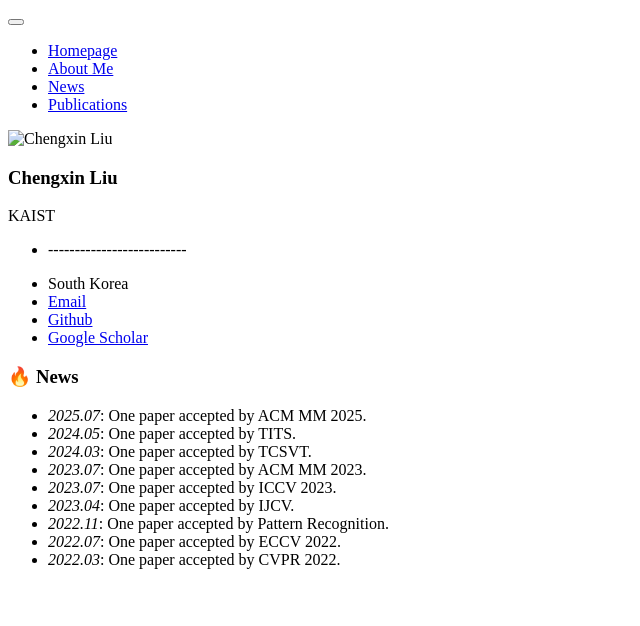
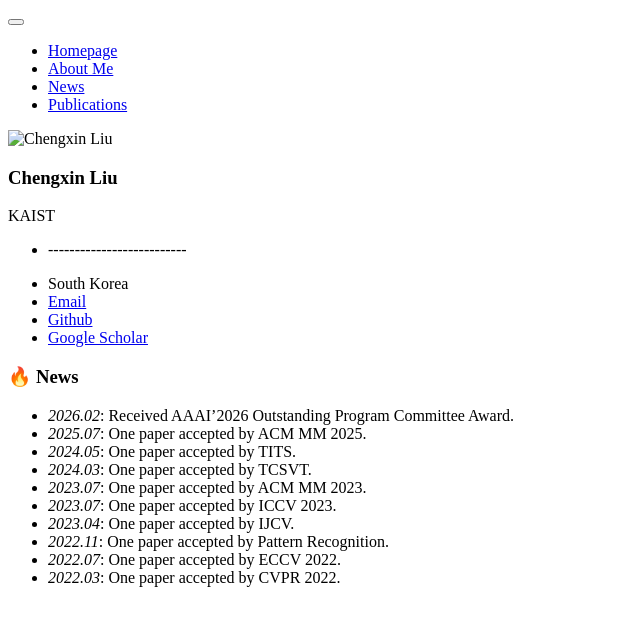
Before and after one commit to cxliu0/cxliu0.github.io, a Jekyll site: the page built from _pages/includes/news.md, in a window 1280 px wide. Shown: the top 626 px of the page, without its empty margins (0-640 px from the left). Built offline with Jekyll 4.4.1, drawn with Linux system fonts in a browser that asks for light colours; our own code applies the rules of GitHub Pages for plain Markdown files.

Commit message:
Update news.md

```diff
--- a/_pages/includes/news.md
+++ b/_pages/includes/news.md
@@ -1,4 +1,5 @@
 # 🔥 News
+- *2026.02*: Received AAAI'2026 Outstanding Program Committee Award.
 - *2025.07*: One paper accepted by ACM MM 2025.
 - *2024.05*: One paper accepted by TITS.
 - *2024.03*: One paper accepted by TCSVT.
```
